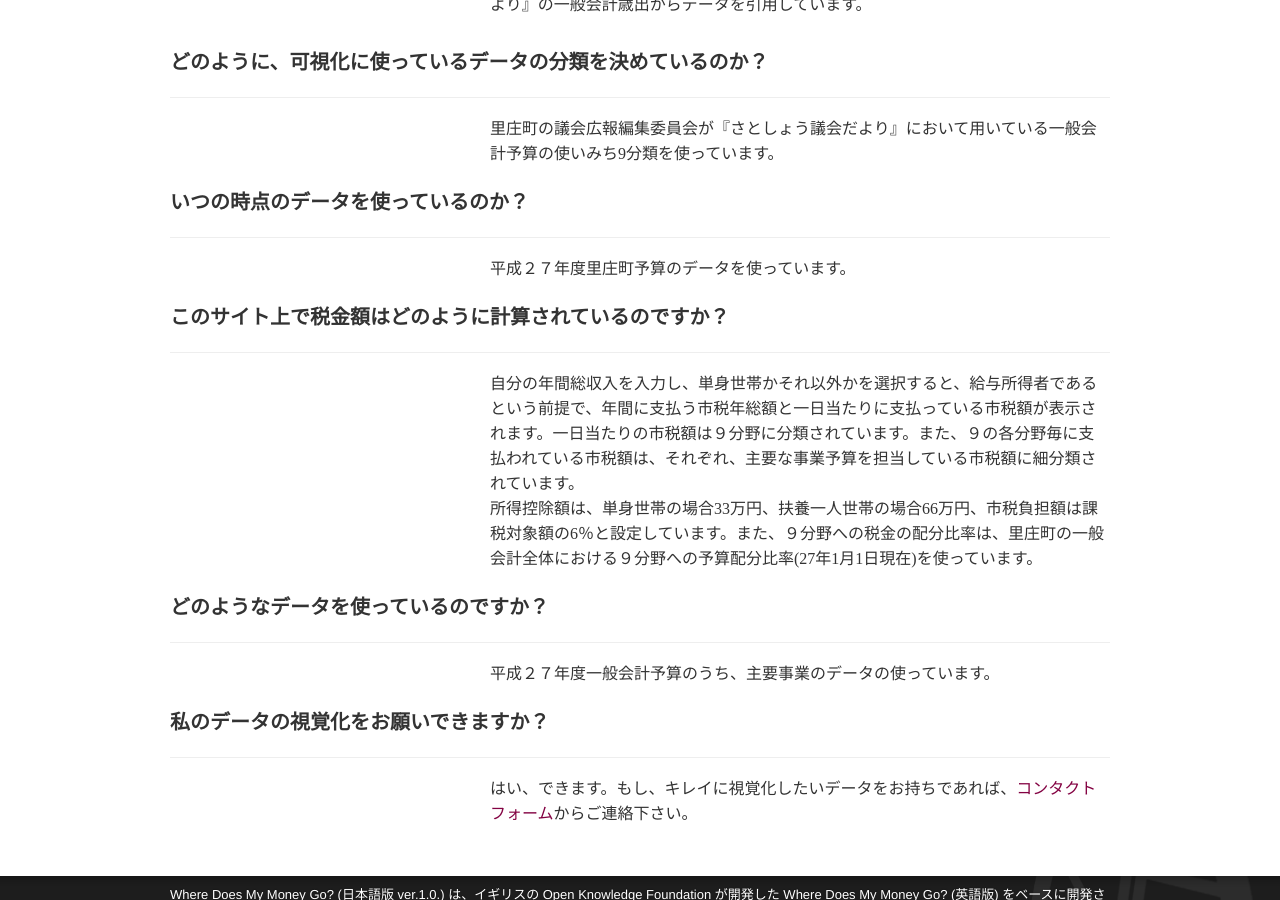
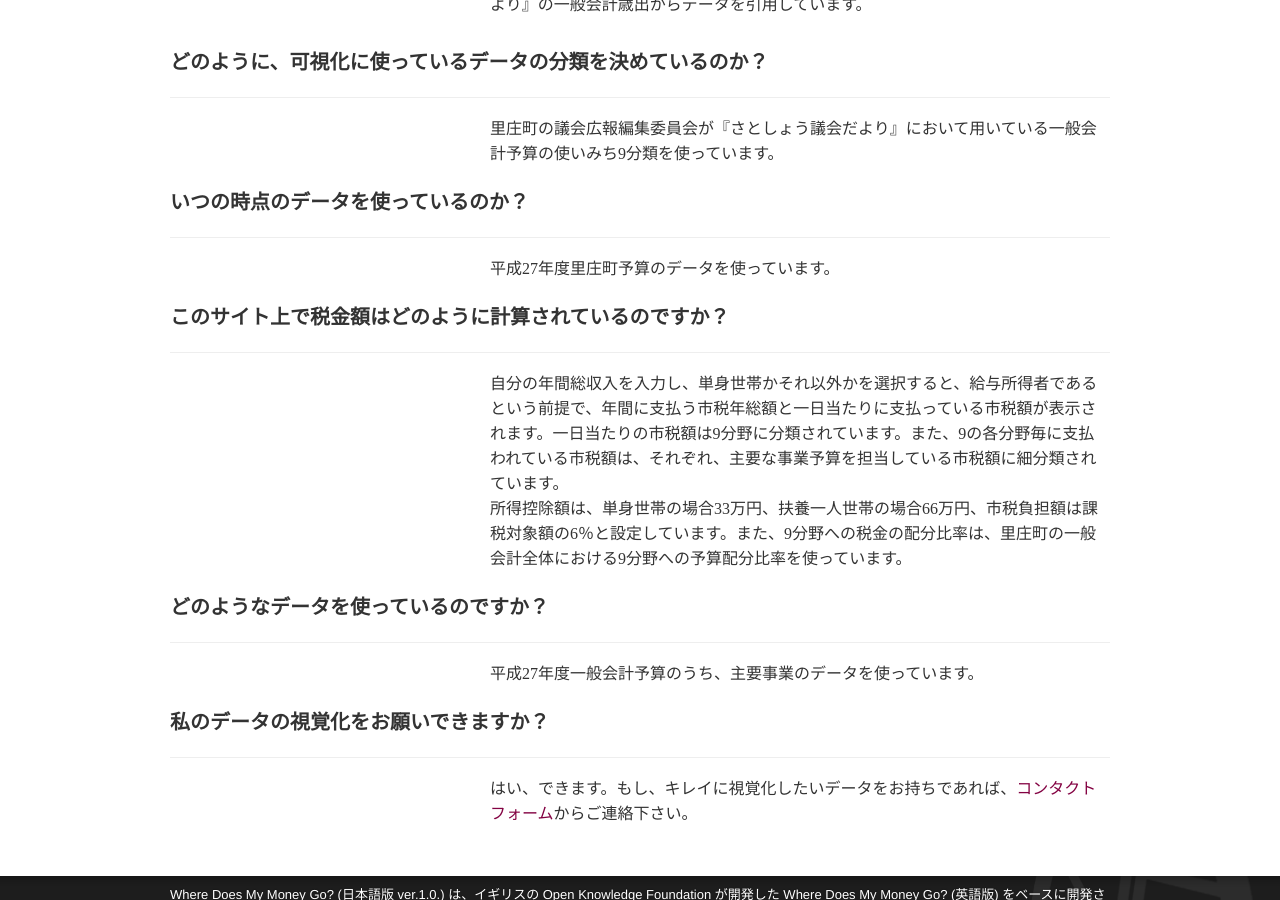
Before and after one commit to data-cradle/spending-satosho, a Jekyll site: the page built from sources.html, in a window 1280 px wide and 900 px high, scrolled down 275 px. Built offline with Jekyll 4.4.1, drawn with Linux system fonts in a browser that asks for light colours; nearby versions of some CDN libraries.

Commit message:
reviced about ,sources and dailybread

```diff
--- a/about.html
+++ b/about.html
@@ -26,10 +26,10 @@
 
 <div class="row">
   <div class="span8 offset4">
-    <p>自分の年間総収入をスライドで設定し、単身世帯か扶養一人世帯かを選択すると、給与所得者であるという前提で、里庄町に納めている市税年総額と９分野毎に一日当たり支払っている市税額が表示されます。
+    <p>自分の年間総収入をスライドで設定し、単身世帯か扶養一人世帯かを選択すると、給与所得者であるという前提で、里庄町に納めている市税年総額と9分野毎に一日当たり支払っている市税額が表示されます。
     <ul>
       <li style="list-style:none">※所得控除額は、単身世帯の場合33万円、扶養一人世帯の場合66万円、市税負担額は課税対象額の6％と設定しています。</li>
-      <li style="list-style:none">※税金の配分比率は、里庄町の「さとしょう議会だより」において用いている一般会計予算の使いみち９分類を使っています。</li>
+      <li style="list-style:none">※税金の配分比率は、里庄町の「さとしょう議会だより」において用いている一般会計予算の使いみち9分類を使っています。</li>
     </ul>
     </p>
 
@@ -55,7 +55,7 @@
 
 <div class="row">
   <div class="span8 offset4">
-    <p><a href="contact.html">コンタクトフォーム</a>からご連絡ください。</p><br>このサイトは、<strong>高梁川流域オープンデータポータルサイト「<a href="dhttp://dataeye.jp/pages/content/index.html">dataeye データから見えるもの</a>」</strong>のコンテンツの一つです。
+    <p><a href="contact.html">コンタクトフォーム</a>からご連絡ください。</p><br>このサイトは、<strong>高梁川流域オープンデータポータルサイト「<a href="http://dataeye.jp/pages/content/index.html">dataeye データから見えるもの</a>」</strong>のコンテンツの一つです。
 ご意見・ご要望がございましたら、<strong>「<a href="http://dataeye.jp/contact/contact_register/index.html">dataeye アイデアボックス</a>」</strong>からご連絡ください。
   </div>
 </div>
--- a/js/dailybread.js
+++ b/js/dailybread.js
@@ -112,7 +112,7 @@
 
   this.setSalary = function (salary) {
     self.salaryVal = salary
-    self.taxVal = (salary - (baseKoujo + (dependentType == 'family' ? huyoKoujo : 0))) * taxRate;
+    self.taxVal = (salary - (baseKoujo + (dependentType == 'family' ? huyoKoujo : 0))) * taxRate + 3000;
   }
 
   this.draw = function () {
--- a/sources.html
+++ b/sources.html
@@ -23,7 +23,7 @@
 
 <div class="row">
   <div class="span8 offset4">
-  平成２７年度里庄町予算のデータを使っています。
+  平成27年度里庄町予算のデータを使っています。
   </div>
 </div>
 
@@ -31,7 +31,7 @@
 
 <div class="row">
   <div class="span8 offset4">
-自分の年間総収入を入力し、単身世帯かそれ以外かを選択すると、給与所得者であるという前提で、年間に支払う市税年総額と一日当たりに支払っている市税額が表示されます。一日当たりの市税額は９分野に分類されています。また、９の各分野毎に支払われている市税額は、それぞれ、主要な事業予算を担当している市税額に細分類されています。<br/>所得控除額は、単身世帯の場合33万円、扶養一人世帯の場合66万円、市税負担額は課税対象額の6％と設定しています。また、９分野への税金の配分比率は、里庄町の一般会計全体における９分野への予算配分比率(27年1月1日現在)を使っています。
+自分の年間総収入を入力し、単身世帯かそれ以外かを選択すると、給与所得者であるという前提で、年間に支払う市税年総額と一日当たりに支払っている市税額が表示されます。一日当たりの市税額は9分野に分類されています。また、9の各分野毎に支払われている市税額は、それぞれ、主要な事業予算を担当している市税額に細分類されています。<br/>所得控除額は、単身世帯の場合33万円、扶養一人世帯の場合66万円、市税負担額は課税対象額の6％と設定しています。また、9分野への税金の配分比率は、里庄町の一般会計全体における9分野への予算配分比率を使っています。
 </div>
 </div>
 
@@ -49,7 +49,7 @@
 
 <div class="row">
   <div class="span8 offset4">
-  平成２７年度一般会計予算のうち、主要事業のデータの使っています。
+  平成27年度一般会計予算のうち、主要事業のデータを使っています。
 
   </div>
 </div>
```
